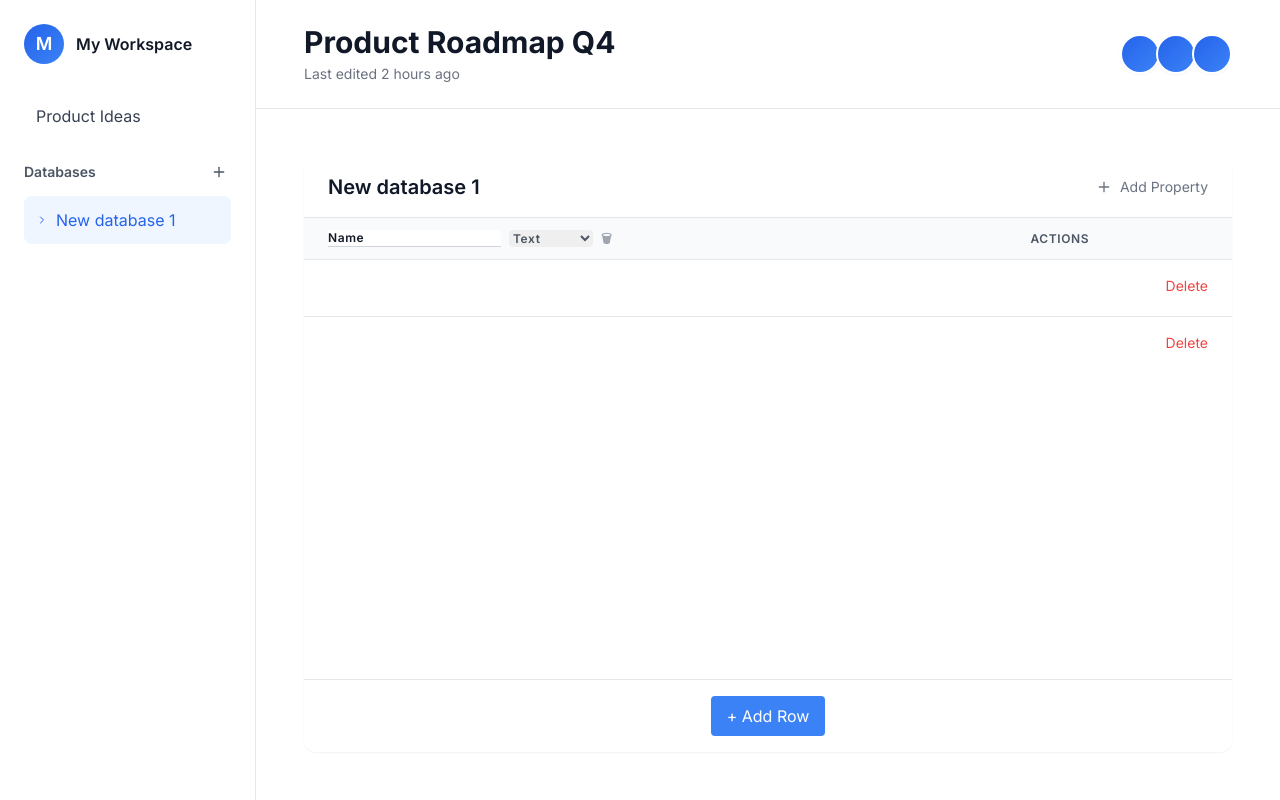
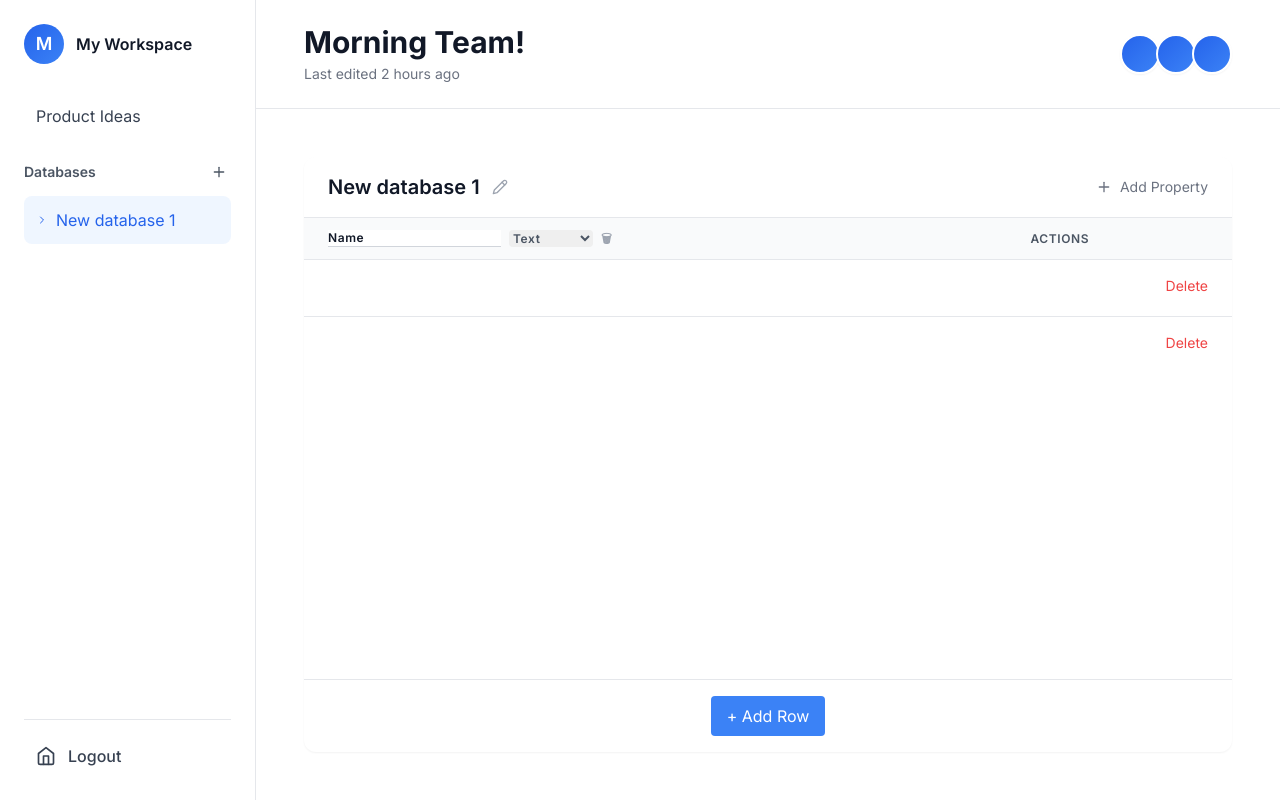
Before and after one commit to rzikydn/Mirov, a React (Vite) app: page /dashboard in a window 1280 px wide. Both pictures are taken after a click on the button "New Database". Built offline with nearby package versions, Linux system fonts and the light colour scheme; a web font is replaced by a local one.

Commit message:
Penambahan fitur log out

```diff
--- a/src/components/DashboardPage.tsx
+++ b/src/components/DashboardPage.tsx
@@ -1,6 +1,7 @@
 import { useState } from 'react';
+import { useNavigate } from 'react-router-dom';
 import { motion, AnimatePresence } from 'framer-motion';
-import { Plus, ChevronRight } from 'lucide-react';
+import { Plus, ChevronRight, Pencil, Home } from 'lucide-react';
 
 interface Property {
   value: any;
@@ -49,6 +50,7 @@
   onDeleteDatabase,
   selectedMenu,
   onSelectMenu,
+  onLogout,
 }: {
   databases: Database[];
   selectedDatabase: string | null;
@@ -57,9 +59,11 @@
   onDeleteDatabase: (id: string) => void;
   selectedMenu: string | null;
   onSelectMenu: (id: string) => void;
+  onLogout: () => void;
 }) => {
   const [showDeleteConfirm, setShowDeleteConfirm] = useState(false);
   const [deleteDbId, setDeleteDbId] = useState<string | null>(null);
+  const [showLogoutConfirm, setShowLogoutConfirm] = useState(false);
 
   const handleDeleteClick = (e: React.MouseEvent, dbId: string) => {
     e.stopPropagation();
@@ -75,7 +79,13 @@
     }
   };
 
+  const handleLogout = () => {
+    setShowLogoutConfirm(false);
+    onLogout();
+  };
+
   return (
+    <>
       <div className="w-64 bg-white border-r border-gray-200 h-screen flex flex-col">
         <div className="p-6 flex flex-col flex-1 overflow-y-auto">
           <div className="flex items-center gap-3 mb-8">
@@ -106,7 +116,7 @@
             ))}
           </nav>
 
-        <div className="mb-6">
+          <div className="mb-6 flex-1">
             <div className="flex items-center justify-between mb-3">
               <span className="text-sm font-semibold text-gray-600">Databases</span>
               <button
@@ -140,6 +150,18 @@
                   </button>
                 </button>
               ))}
+            </div>
+          </div>
+
+          <div className="border-t border-gray-200 pt-4">
+            <button
+              onClick={() => setShowLogoutConfirm(true)}
+              className="w-full flex items-center gap-3 px-3 py-2 rounded-lg text-gray-700 hover:bg-red-50 hover:text-red-600 transition-all duration-200"
+            >
+              <Home className="w-5 h-5" />
+              <span className="font-medium">Logout</span>
+            </button>
+          </div>
         </div>
       </div>
 
@@ -178,9 +200,43 @@
             </motion.div>
           </motion.div>
         )}
+
+        {showLogoutConfirm && (
+          <motion.div
+            className="fixed inset-0 bg-black/40 flex items-center justify-center z-50"
+            initial={{ opacity: 0 }}
+            animate={{ opacity: 1 }}
+            exit={{ opacity: 0 }}
+            onClick={() => setShowLogoutConfirm(false)}
+          >
+            <motion.div
+              className="bg-white rounded-xl p-6 w-96"
+              initial={{ scale: 0.8 }}
+              animate={{ scale: 1 }}
+              exit={{ scale: 0.8 }}
+              onClick={(e) => e.stopPropagation()}
+            >
+              <h3 className="text-lg font-semibold mb-4">Logout Confirmation</h3>
+              <p className="text-gray-600 mb-6">Are you sure you want to logout from your workspace?</p>
+              <div className="flex justify-end gap-2">
+                <button
+                  onClick={() => setShowLogoutConfirm(false)}
+                  className="px-4 py-2 border rounded hover:bg-gray-50"
+                >
+                  Cancel
+                </button>
+                <button
+                  onClick={handleLogout}
+                  className="px-4 py-2 bg-red-500 text-white rounded hover:bg-red-600"
+                >
+                  Logout
+                </button>
+              </div>
+            </motion.div>
+          </motion.div>
+        )}
       </AnimatePresence>
-      </div>
-    </div>
+    </>
   );
 };
 
@@ -193,7 +249,7 @@
   >
     <div className="flex items-center justify-between">
       <div>
-        <h1 className="text-3xl font-bold text-gray-900 mb-1">Product Roadmap Q4</h1>
+        <h1 className="text-3xl font-bold text-gray-900 mb-1">Morning Team!</h1>
         <p className="text-sm text-gray-500">Last edited 2 hours ago</p>
       </div>
       <div className="flex items-center gap-2">
@@ -244,6 +300,8 @@
   const [newPropertyType, setNewPropertyType] = useState('text');
   const [showConfirmDelete, setShowConfirmDelete] = useState(false);
   const [deleteTarget, setDeleteTarget] = useState<{ type: 'row' | 'column'; id: string } | null>(null);
+  const [isEditingName, setIsEditingName] = useState(false);
+  const [editedName, setEditedName] = useState(database.name);
 
   const handleColumnLabelChange = (key: string, value: string) => {
     setDatabases((prev: Database[]) =>
@@ -352,6 +410,26 @@
     );
   };
 
+  const handleDatabaseNameChange = () => {
+    if (editedName.trim() && editedName !== database.name) {
+      setDatabases((prev: Database[]) =>
+        prev.map((db) => (db.id === database.id ? { ...db, name: editedName.trim() } : db))
+      );
+    } else {
+      setEditedName(database.name);
+    }
+    setIsEditingName(false);
+  };
+
+  const handleNameKeyPress = (e: React.KeyboardEvent) => {
+    if (e.key === 'Enter') {
+      handleDatabaseNameChange();
+    } else if (e.key === 'Escape') {
+      setEditedName(database.name);
+      setIsEditingName(false);
+    }
+  };
+
   return (
     <motion.div
       initial={{ opacity: 0, x: 20 }}
@@ -362,7 +440,36 @@
     >
       <div className="bg-white rounded-xl shadow-sm h-full flex flex-col">
         <div className="px-6 py-4 border-b border-gray-200 flex justify-between items-center flex-shrink-0">
-          <h2 className="text-xl font-semibold text-gray-900">{database.name}</h2>
+          <div className="flex items-center gap-2">
+            {isEditingName ? (
+              <input
+                type="text"
+                value={editedName}
+                onChange={(e) => setEditedName(e.target.value)}
+                onBlur={handleDatabaseNameChange}
+                onKeyDown={handleNameKeyPress}
+                autoFocus
+                className="text-xl font-semibold text-gray-900 border-b-2 border-blue-500 focus:outline-none px-1"
+              />
+            ) : (
+              <>
+                <h2
+                  className="text-xl font-semibold text-gray-900 cursor-pointer hover:text-blue-600 transition-colors"
+                  onClick={() => setIsEditingName(true)}
+                  title="Click to rename"
+                >
+                  {database.name}
+                </h2>
+                <button
+                  onClick={() => setIsEditingName(true)}
+                  className="p-1 hover:bg-gray-100 rounded transition-all"
+                  title="Rename database"
+                >
+                  <Pencil className="w-4 h-4 text-gray-400 hover:text-gray-600" />
+                </button>
+              </>
+            )}
+          </div>
           <button
             onClick={() => setShowAddProperty(true)}
             className="text-sm text-gray-500 hover:text-[#2563eb] transition-colors flex items-center gap-2"
@@ -592,6 +699,7 @@
 };
 
 export default function DashboardPage() {
+  const navigate = useNavigate();
   const [databases, setDatabases] = useState<Database[]>([]);
   const [selectedDatabase, setSelectedDatabase] = useState<string | null>(null);
   const [selectedMenu, setSelectedMenu] = useState<string | null>(menuItems[0].id);
@@ -619,6 +727,10 @@
     }
   };
 
+  const handleLogout = () => {
+    navigate('/auth');
+  };
+
   return (
     <div className="flex h-screen">
       <Sidebar
@@ -627,6 +739,7 @@
         onSelectDatabase={setSelectedDatabase}
         onCreateDatabase={handleCreateDatabase}
         onDeleteDatabase={handleDeleteDatabase}
+        onLogout={handleLogout}
         selectedMenu={selectedMenu}
         onSelectMenu={setSelectedMenu}
       />
```
Lines whose indentation alone changed are shown as unchanged.
